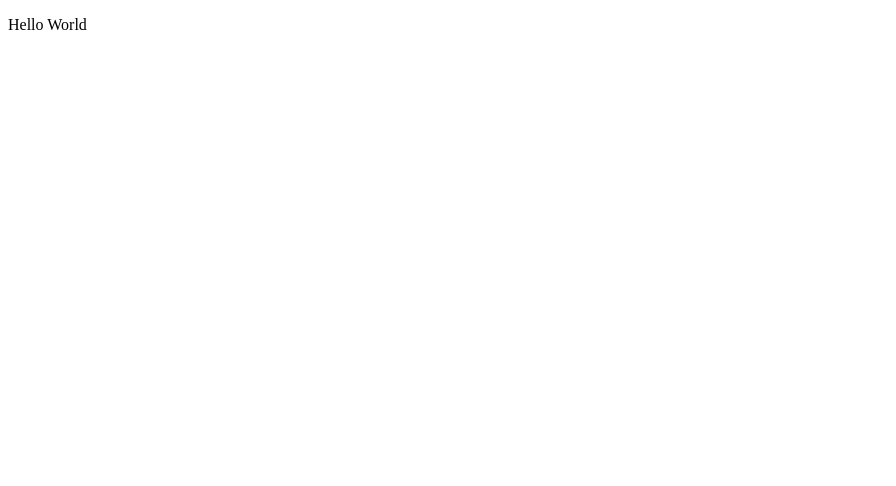
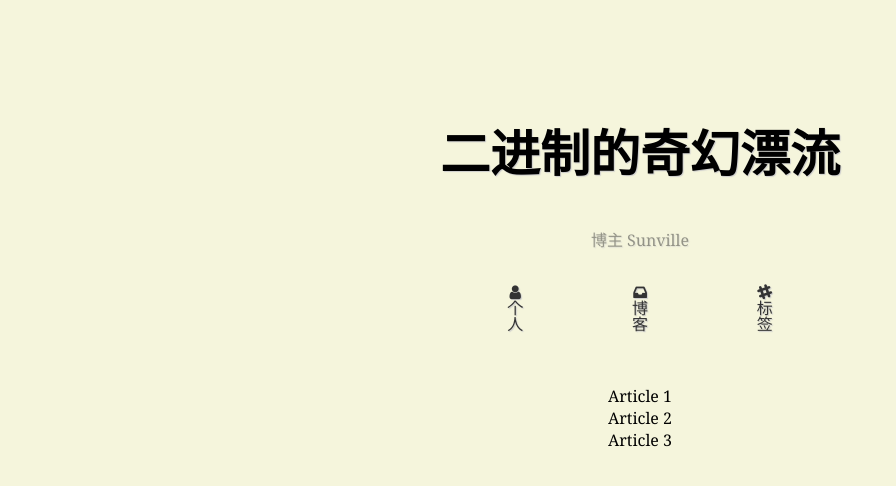
Before and after one commit to sunville/sunville.github.io, a plain HTML site: page index.html in a window 1280 px wide. Shown: the whole page, without its empty margins (0-896 px from the left). Drawn offline with nearby package versions, Linux system fonts and the light colour scheme.

Commit message:
30percent

```diff
--- /dev/null
+++ b/css/index.css
@@ -0,0 +1,87 @@
+html{
+    margin:0;
+    padding:0;
+}
+body {
+margin:0;
+padding: 0;
+font-family: Georgia, "Times New Roman",
+             "Microsoft YaHei", "微软雅黑",
+             STXihei, "华文细黑", serif;
+background-color: beige;
+}
+
+/*div {
+    display: none;
+}*/
+
+.container {
+    margin: 0 auto;
+    max-width: 940px;
+    padding: 0 10px;
+}
+
+.header {
+    height: 200px;
+    margin-top: -20px;
+    text-align: center;
+}
+
+.header .container {
+    position:relative;
+    top: 100px;
+    text-align: center;
+}
+
+.header .container h1 {
+    font-size: 50px;
+    text-shadow: 1px 1px 1px #ccc;
+}
+
+.header .container a {
+    text-decoration: none;
+    color: black;
+}
+
+.owner {
+    margin-top: 40px;
+    width: 100%;
+    color:  #333;
+    text-shadow: 1px 1px 1px #ccc;
+    opacity: 0.5;
+}
+
+.supporting {
+    text-align: center;
+}
+
+#navigator {
+    margin-top: 70px;
+    margin-bottom: 50px;
+    margin-right: 140px;
+    list-style: none;
+    text-align: center;
+}
+
+#navigator li {
+    display: inline;
+
+}
+
+#navigator li a {
+    text-decoration: none;
+    padding-left: 100px;
+    color:  #333;
+    text-shadow: 1px 1px 1px #ccc;
+}
+
+.container {
+    text-align: center;
+}
+
+
+.btn {
+    background-color: coral;
+    border: 1px black;
+    padding: 10px 40px;
+}
--- a/index.html
+++ b/index.html
@@ -1,9 +1,45 @@
 <!DOCTYPE html>
 <html>
+
 <head>
-	<title>MOVE</title>
+    <meta charset="UTF-8">
+    <meta name="description" content="Private Blog">
+    <meta name="keywords" content="sunville,blog">
+    <meta name="author" content="sunville">
+    <meta name="viewport" content="width=device-width, initial-scale=1.0">
+    <title>二进制的奇幻漂流</title>
+    <link href="https://maxcdn.bootstrapcdn.com/font-awesome/4.7.0/css/font-awesome.min.css" rel="stylesheet" />
+    <link rel="shortcut icon" href="favicon.ico" />
+    <link rel="stylesheet" href="css/index.css" />
+    <script src="https://ajax.googleapis.com/ajax/libs/jquery/3.1.0/jquery.min.js"></script>
+    <script type="text/javascript" src="js/index.js"></script>
 </head>
+
 <body>
-	<p>Hello World</p>
+    <div class="header">
+        <div class="container">
+            <h1><a href="index.html">二进制的奇幻漂流</a></h1>
+            <div class="owner">
+                <p id="owner">博主&nbsp;Sunville</p>
+            </div>
+        </div>
+    </div>
+    <div class="supporting">
+        <div class="container">
+            <ul id="navigator">
+                <li><a href="/resume/resume.html"><i class="menu-item-icon fa fa-fw fa-user">个人</i></a></li>
+                <li><a href="/blog/blog.html"><i class="menu-item-icon fa fa-fw fa-inbox">博客</i></a></li>
+                <li><a href="/tag/tag.html"><i class="menu-item-icon fa fa-fw fa-slack">标签</i></a></li>
+            </ul>
+        </div>
+    </div>
+    <div class="container">
+        <section class="post-expands" id="posts">
+            <article class="post-type-normal"> Article 1 </article>
+            <article class="post-type-normal"> Article 2 </article>
+            <article class="post-type-normal"> Article 3 </article>
+        </section>
+    </div>
 </body>
+
 </html>
--- /dev/null
+++ b/js/index.js
@@ -0,0 +1,26 @@
+
+$(function() {
+    // Start showing the divs
+    showDiv();
+    urlHover();
+});
+
+function showDiv() {
+    // If there are hidden divs left
+    if($('div:hidden').length) {
+        // Fade the first of them in
+        $('div:hidden:first').fadeIn(500,showDiv);
+        // And wait one second before fading in the next one
+        //setTimeout(showDiv, 200);
+    }
+}
+function urlHover(){
+    $('a').hover(
+        function(){
+        $(this).css('opacity', '0.3');
+        },
+        function(){
+        $(this).css('opacity','1');
+        }
+    );
+}
```
Also changed, not shown: blog/blog.html (added), favicon.ico (added), pic/header.png (added), resume/resume.html (added), tag/tag.html (added), 3 other files.
